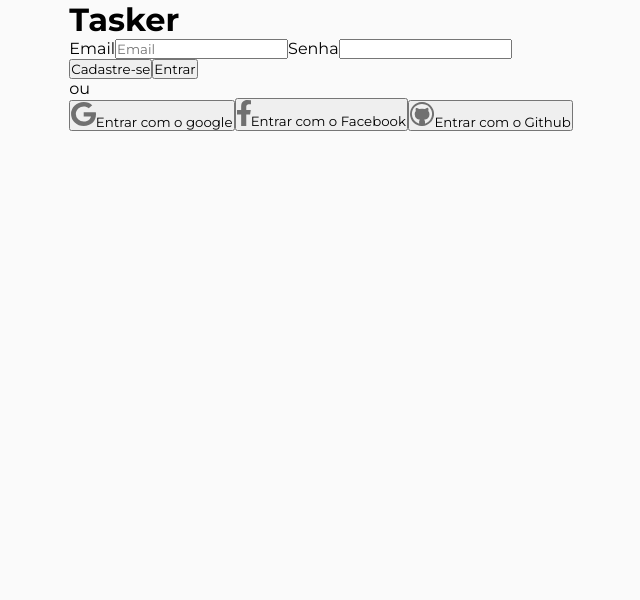
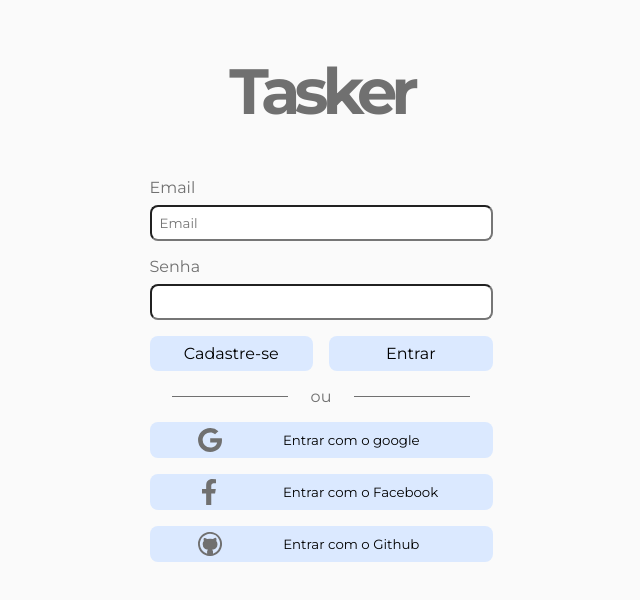
Before and after one commit to CaioVieira-dev/tasker, a React (Create React App) app: page /login in a window 1280 px wide. Shown: the top 600 px of the page, without its empty margins (319-959 px from the left). Built offline with nearby package versions, Linux system fonts and the light colour scheme; no server answers.

Commit message:
style login page

```diff
--- a/src/App.css
+++ b/src/App.css
@@ -1,4 +1,4 @@
-.App{
+#App{
     width:100%;
     padding: 0 16px;
     display:flex;
--- a/src/App.tsx
+++ b/src/App.tsx
@@ -6,7 +6,7 @@ import './App.css';
 
 function App() {
   return (
-    <div className="App">
+    <div id="App">
       <BrowserRouter>
         <Switch>
           <Route exact path="/" component={Tasks} />
--- a/src/pages/Login/styles.scss
+++ b/src/pages/Login/styles.scss
@@ -0,0 +1,90 @@
+#login{
+    color: #707070;
+    width: 375px;
+    padding:16px;
+    display: flex;
+    flex-direction: column;
+    h1{
+        text-align: center;
+        margin-top:36px;
+        font-size:64px;
+        letter-spacing:-6px;
+    }
+    form{
+        display:flex;
+        flex-direction:column;
+        margin-top:48px;
+        label:last-of-type{
+            margin-top:16px;
+            display: inline-block;
+        }
+        input{
+            width:100%;
+            height:36px;
+            border-radius: 8px;
+            padding-left: 8px;
+            margin-top: 8px;
+        }
+        .wrapper{
+            display:flex;
+            gap: 16px;
+            justify-content: space-between;
+        }
+        button{
+            width:100%;
+            padding: 8px 12px;
+            border-radius: 8px;
+            border:0;
+            background-color:#DBE9FF;
+            font-size: 16px;
+            margin-top: 16px;
+            transition:filter 0.3s;
+        &:hover{
+            filter:brightness(0.9);
+        }
+        }
+    }
+    .separator{
+        margin-top:16px;
+        display: flex;
+        align-items: center;
+        justify-content:space-evenly;
+        &:before,&:after {
+            content:"";
+            width:116px;
+            height:1px;
+            background-color:#707070;
+        }
+    }
+    >button{
+        margin-top:16px;
+        border: 0;
+        border-radius: 8px;
+        background-color:#DBE9FF;
+        padding:8px 12px;
+        height:36px;
+        display: flex;
+        align-items: center;
+        transition:filter 0.3s;
+        &:hover{
+            filter:brightness(0.9);
+        }
+
+        img{
+            flex:1;
+            flex-grow: 0;
+            flex-shrink: 0;
+            margin-left: 36px;
+
+        }
+        &:nth-of-type(2){
+            img{margin-left: 40px;}
+            span{
+                margin-left:25px;
+            }
+        }
+        span{
+            flex: 10;
+        }
+    }
+}
```
